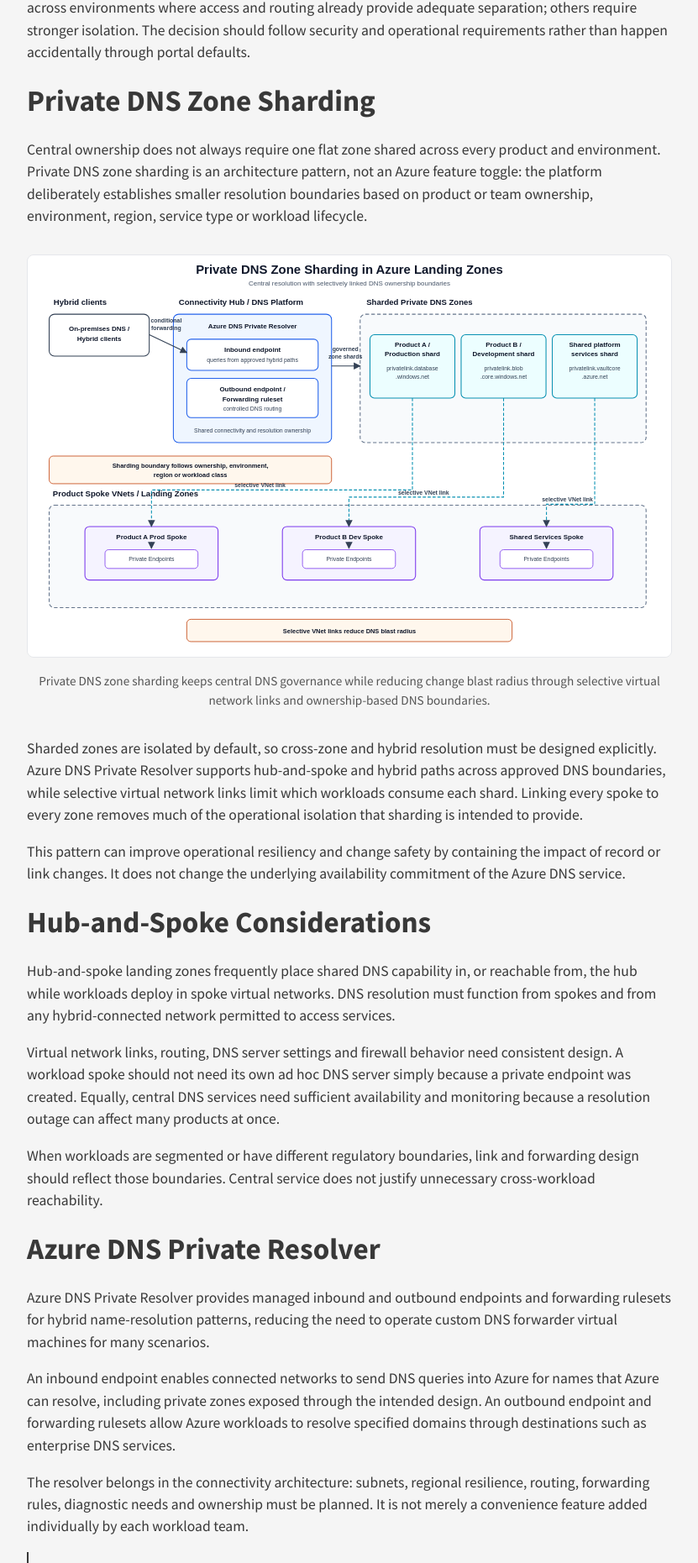
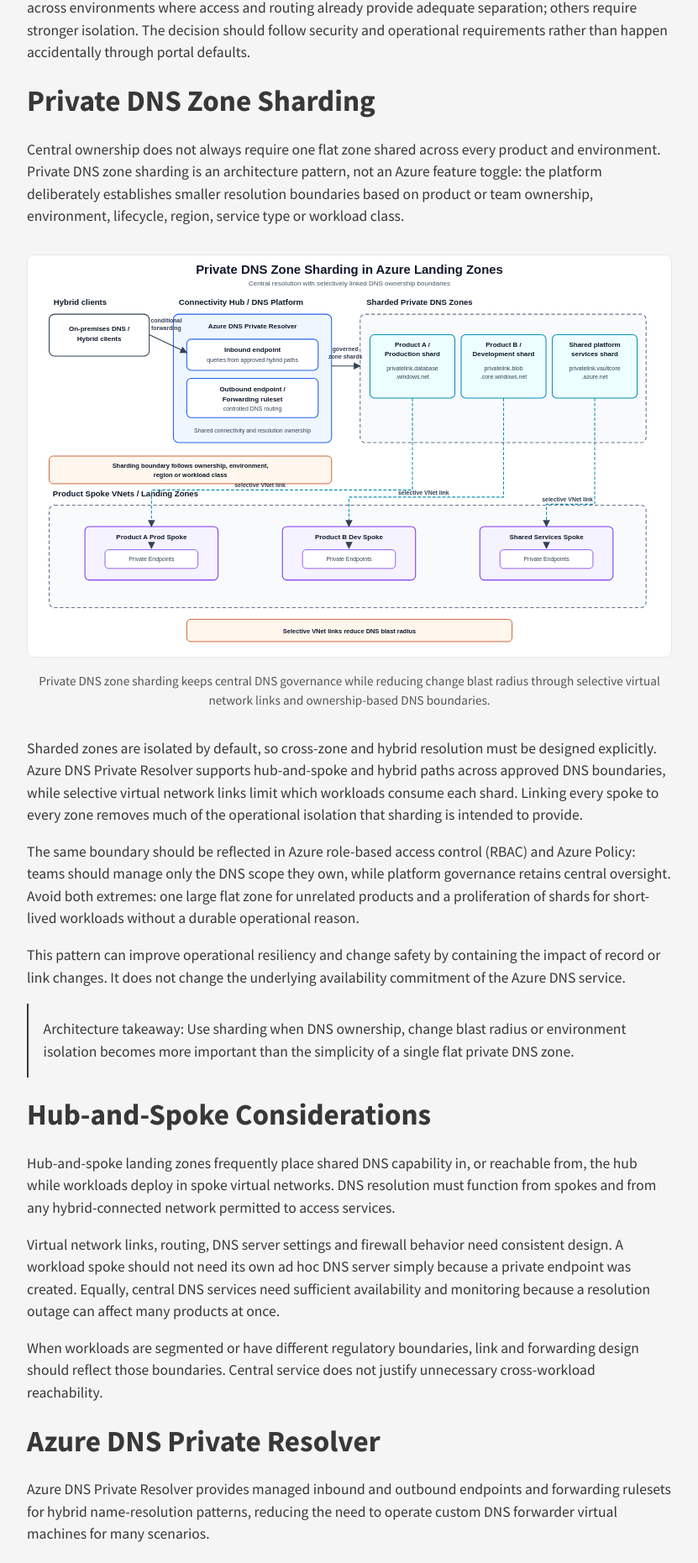
Before and after one commit to czujto/nowcloud, a Jekyll site: the page built from _posts/2026-05-25-private-dns-at-scale-in-azure-landing-zones.md, in a window 1280 px wide. Shown: the part 2332-4193 px from the top of the page at 84% size, without its empty margins (224-1055 px from the left). Built offline with Jekyll 4.4.1, drawn with Linux system fonts in a browser that asks for light colours; nearby versions of some CDN libraries; comment, search, counter and statistics services are not loaded; some of the changed text lies outside the part shown.

Commit message:
Finalise Private DNS sharding article update

```diff
--- a/_posts/2026-05-25-private-dns-at-scale-in-azure-landing-zones.md
+++ b/_posts/2026-05-25-private-dns-at-scale-in-azure-landing-zones.md
@@ -58,7 +58,7 @@
 
 ## Private DNS Zone Sharding
 
-Central ownership does not always require one flat zone shared across every product and environment. Private DNS zone sharding is an architecture pattern, not an Azure feature toggle: the platform deliberately establishes smaller resolution boundaries based on product or team ownership, environment, region, service type or workload lifecycle.
+Central ownership does not always require one flat zone shared across every product and environment. Private DNS zone sharding is an architecture pattern, not an Azure feature toggle: the platform deliberately establishes smaller resolution boundaries based on product or team ownership, environment, lifecycle, region, service type or workload class.
 
 <figure class="architecture-diagram">
   <img src="{{ '/assets/img/diagrams/private-dns-zone-sharding.svg' | relative_url }}" alt="Private DNS zone sharding pattern for Azure landing zones with Azure DNS Private Resolver, sharded private DNS zones, selective virtual network links and product spoke networks.">
@@ -69,7 +69,11 @@
 
 Sharded zones are isolated by default, so cross-zone and hybrid resolution must be designed explicitly. Azure DNS Private Resolver supports hub-and-spoke and hybrid paths across approved DNS boundaries, while selective virtual network links limit which workloads consume each shard. Linking every spoke to every zone removes much of the operational isolation that sharding is intended to provide.
 
+The same boundary should be reflected in Azure role-based access control (RBAC) and Azure Policy: teams should manage only the DNS scope they own, while platform governance retains central oversight. Avoid both extremes: one large flat zone for unrelated products and a proliferation of shards for short-lived workloads without a durable operational reason.
+
 This pattern can improve operational resiliency and change safety by containing the impact of record or link changes. It does not change the underlying availability commitment of the Azure DNS service.
+
+> Architecture takeaway: Use sharding when DNS ownership, change blast radius or environment isolation becomes more important than the simplicity of a single flat private DNS zone.
 
 ## Hub-and-Spoke Considerations
 
@@ -113,6 +117,11 @@
 Frequent causes of trouble include:
 
 - Product subscriptions creating duplicate private DNS zones for the same Azure service.
+- Large flat zones shared by too many products, making routine DNS changes unnecessarily risky.
+- Over-sharding zones for short-lived workloads, creating avoidable operational overhead.
+- Linking too many virtual networks to too many zones, recreating a wide change blast radius.
+- Sharded zones without a documented cross-zone or hybrid resolution path.
+- RBAC that does not match the intended ownership boundary of each DNS shard.
 - Missing virtual-network links, causing Azure-hosted clients to receive public answers or no useful answer.
 - On-premises DNS without the required conditional forwarders.
 - Private endpoint creation separated from DNS record lifecycle.
@@ -133,6 +142,12 @@
 ## Architecture checklist
 
 - Private endpoint and DNS provisioning are delivered as one supported pattern.
+- The design explicitly states whether Private DNS zones are flat, centralised or sharded.
+- Sharding boundaries are based on ownership, environment, region, service type or lifecycle.
+- RBAC and Azure Policy match the intended DNS ownership model.
+- Virtual network links are selective and do not recreate a broad blast radius.
+- Azure DNS Private Resolver is considered for cross-zone, hub-and-spoke or hybrid resolution.
+- Zone size and record growth are monitored as operational signals.
 - Central zone ownership and subscription placement are defined.
 - Spoke network resolution and segmentation requirements are documented.
 - Hybrid conditional forwarding has been tested from intended source networks.
--- a/_sass/layouts/_posts.scss
+++ b/_sass/layouts/_posts.scss
@@ -37,6 +37,7 @@
 .architecture-diagram {
   margin: 2rem 0;
   text-align: center;
+  overflow-x: auto;
 }
 .architecture-diagram img {
   max-width: 100%;
```
